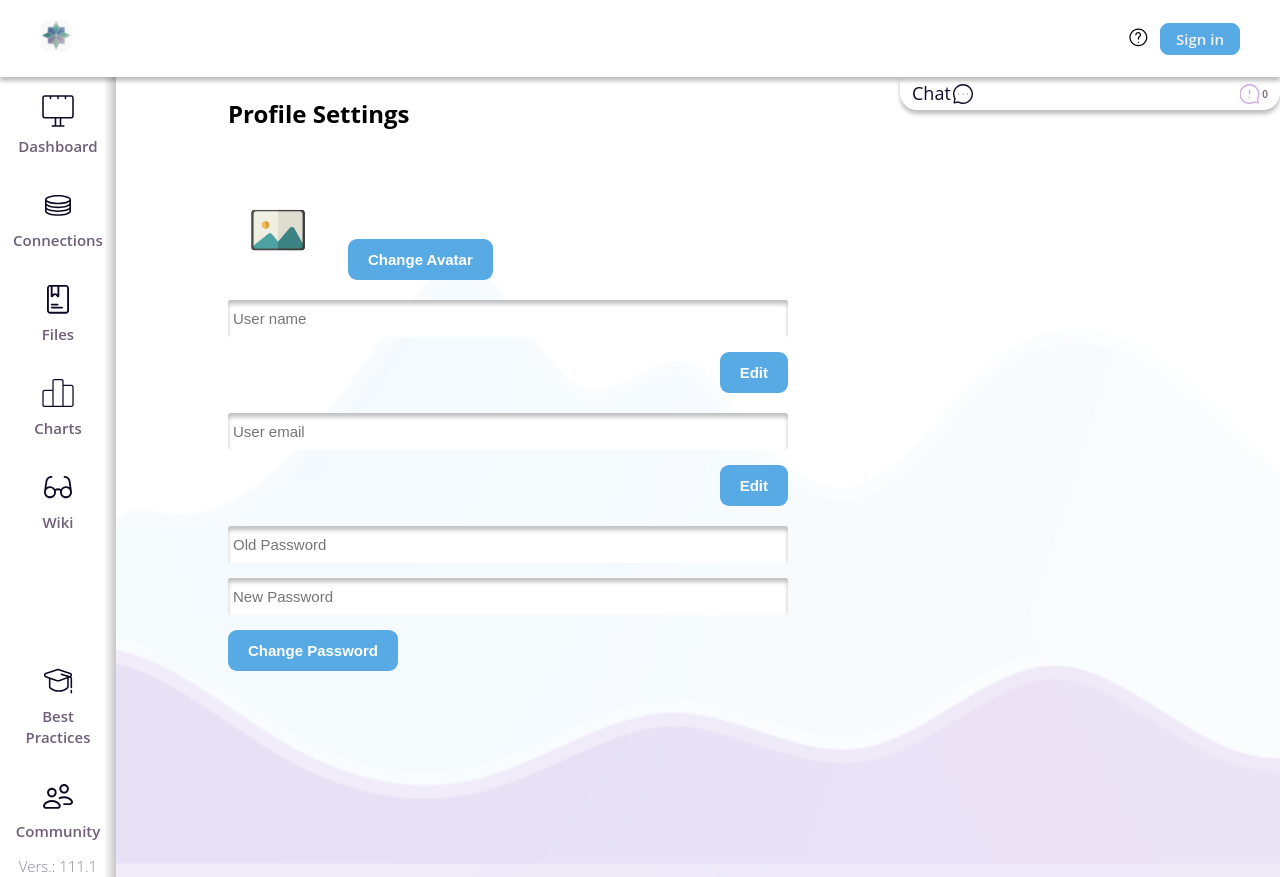
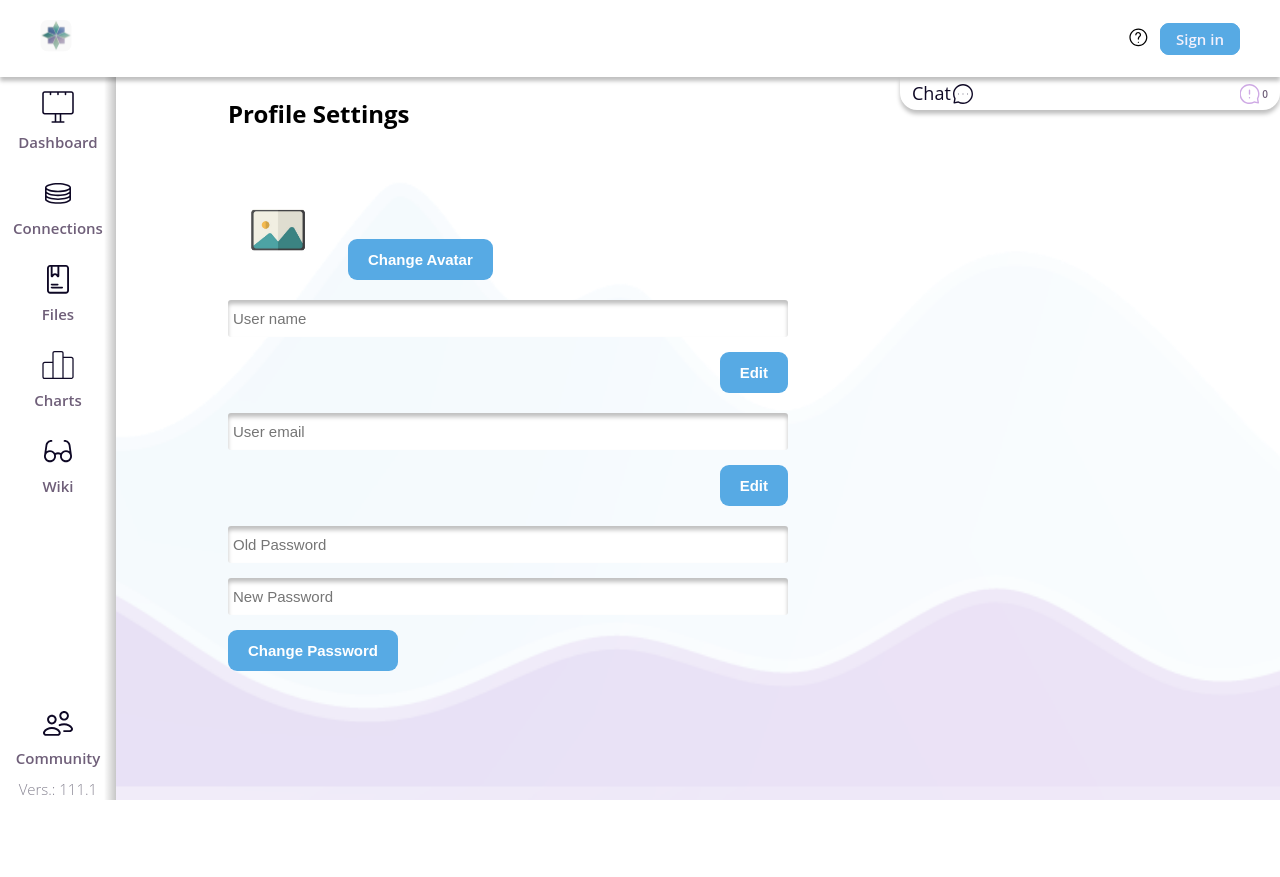
Before and after one commit to MamedovShuxrat/vord-project, a React (Create React App) app: page /profile in a window 1280 px wide. After the commit the page ends 800 px from the top, so only its background shows below. Built offline with nearby package versions, Linux system fonts and the light colour scheme; a web font is replaced by a local one.

Commit message:
the best practices page has been deleted, and the vertical scroll has been removed when downloading the app

```diff
--- a/src/assets/styles/commonStyles/common.module.scss
+++ b/src/assets/styles/commonStyles/common.module.scss
@@ -5,7 +5,7 @@
   background-repeat: no-repeat;
   background-attachment: fixed;
   width: 100%;
-  height: 100vh;
+  min-height: calc(100vh - 77px) ;
   z-index: 5;
   display: flex;
 }
--- a/src/components/Sidebar/Sidebar.jsx
+++ b/src/components/Sidebar/Sidebar.jsx
@@ -8,7 +8,6 @@ import connectionSvg from "../../assets/images/icons/sidebar/connections.svg";
 import filesSvg from "../../assets/images/icons/sidebar/files.svg";
 import chartsSvg from "../../assets/images/icons/sidebar/charts.svg";
 import wikiSvg from "../../assets/images/icons/sidebar/wiki.svg";
-import bestPracticesSvg from "../../assets/images/icons/sidebar/best_practices.svg";
 import communitySvg from "../../assets/images/icons/sidebar/community.svg";
 
 const dashboardTopMenu = [
@@ -50,13 +49,6 @@ const dashboardTopMenu = [
 ];
 
 const dashboardBottomMenu = [
-  {
-    id: 6,
-    img: bestPracticesSvg,
-    name: "Best Practices",
-    w: "40px",
-    h: "40px"
-  },
   {
     id: 7,
     img: communitySvg,
--- a/src/components/Sidebar/sidebar.module.scss
+++ b/src/components/Sidebar/sidebar.module.scss
@@ -31,7 +31,7 @@
     display: flex;
     flex-direction: column;
     justify-content: center;
-    padding: 14px;
+    padding: 10px 14px;
     width: 100%;
     align-items: center;
     cursor: pointer;
--- a/src/pages/BestPractices/BestPracticesPage.jsx
+++ /dev/null
@@ -1,11 +0,0 @@
-import React from "react";
-import styles from "./betsPracties.module.scss";
-const BestPracticesPage = () => {
-  return (
-    <div className={styles.pageContainer}>
-      <div className={styles.pageInfo}> Page under construction</div>
-    </div>
-  );
-};
-
-export default BestPracticesPage;
--- a/src/pages/BestPractices/betsPracties.module.scss
+++ /dev/null
@@ -1,17 +0,0 @@
-.pageContainer {
-    background-image: url('../../assets/images/common/in-progress.jpg');
-    background-size: cover;
-    background-position: center;
-    background-repeat: no-repeat;
-    background-attachment: fixed;
-    width: 100%;
-    height: 100vh;
-    z-index: 5;
-    display: flex;
-}
-
-.pageInfo {
-    margin: 50px auto 0;
-    font-size: 18px;
-    font-weight: 600;
-}
--- a/src/router/RoutesConfig.jsx
+++ b/src/router/RoutesConfig.jsx
@@ -8,7 +8,6 @@ import ConnectionsPage from "../pages/Connections/ConnectionsPage";
 import FilesPage from "../pages/Files/FilesPage";
 import ChartsPage from "../pages/Charts/СhartsPage";
 import WikiPage from "../pages/Wiki/WikiPage";
-import BestPracticesPage from "../pages/BestPractices/BestPracticesPage";
 import CommunityPage from "../pages/Community/CommunityPage";
 import ProfilePage from "../pages/Profile/ProfilePage";
 
@@ -29,7 +28,6 @@ const RoutesConfig = () => {
       <Route path="/files" element={<FilesPage />} />
       <Route path="/charts" element={<ChartsPage />} />
       <Route path="/wiki" element={<WikiPage />} />
-      <Route path="/best_practices" element={<BestPracticesPage />} />
       <Route path="/community" element={<CommunityPage />} />
       <Route path="/profile" element={<ProfilePage />} />
     </Routes>
```
